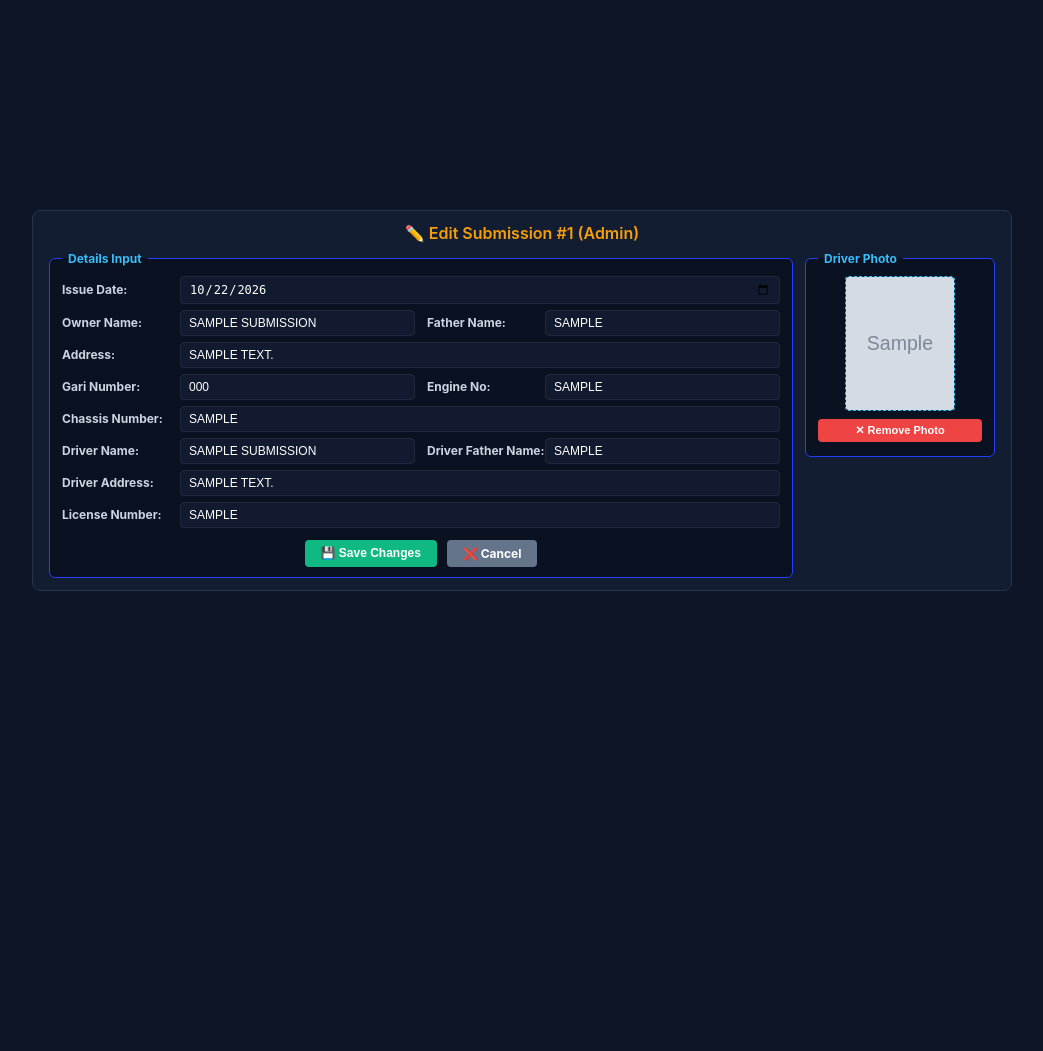
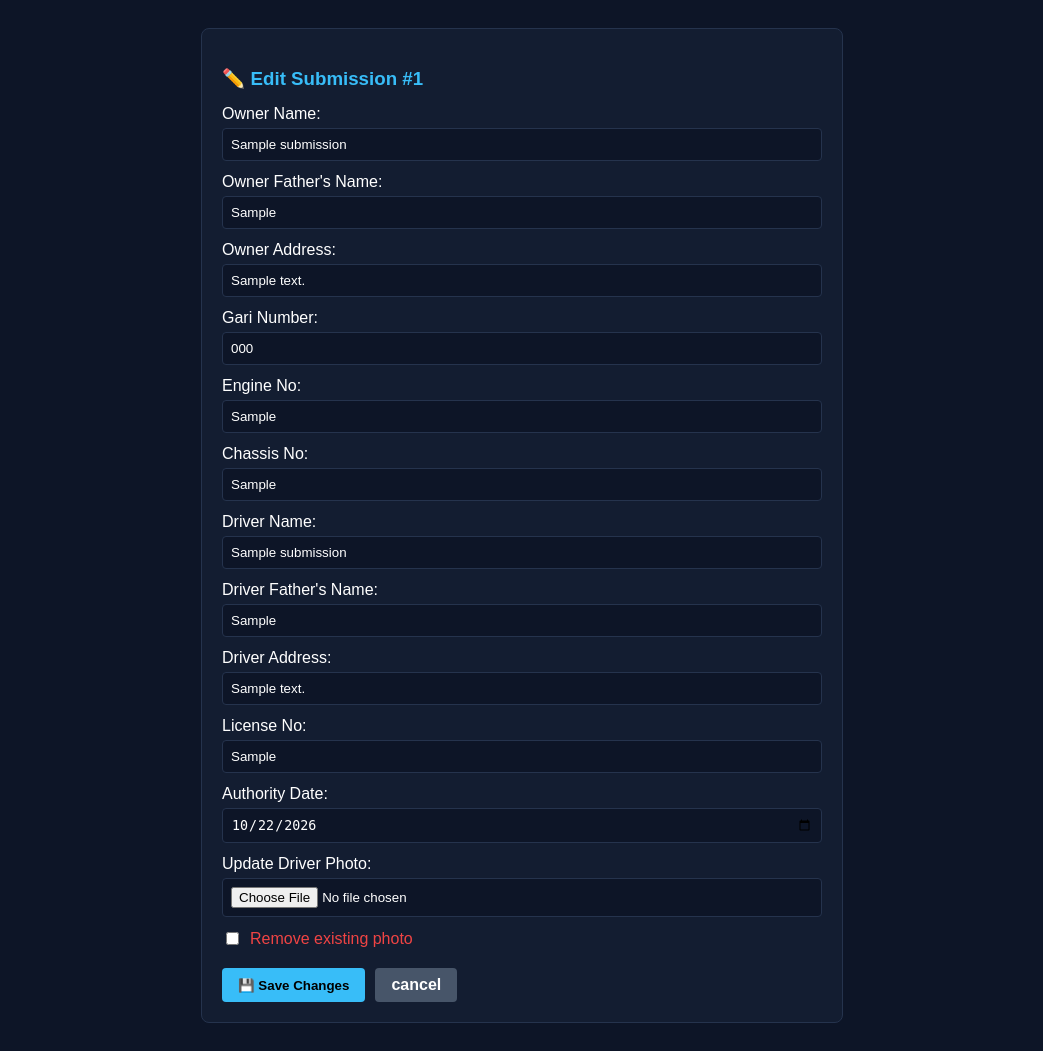
Before and after one commit to amiomeye-sys/vehicle-app, a Flask app: page /admin/edit/1 in a window 1280 px wide. Shown: the whole page, without its empty margins (118-1161 px from the left). Before the commit the page ends 591 px from the top, so only its background shows below. Run offline with Flask 3, Linux system fonts and the light colour scheme; tables that the repository leaves empty hold one stand-in row (values such as "Sample post"); grey boxes marked "Sample" are stand-in pictures.

Commit message:
fix client photo saving in app.py and add remove photo support in admin edit form

```diff
--- a/app.py
+++ b/app.py
@@ -73,9 +73,12 @@ def calculate_valid_upto(date_str):
     except Exception:
         return ""
 
-def process_and_save_photo(file_obj, data_id):
+def process_and_save_photo(file_input, data_id):
     try:
-        in_img = Image.open(file_obj.stream)
+        if hasattr(file_input, 'stream'):
+            in_img = Image.open(file_input.stream)
+        else:
+            in_img = Image.open(file_input)
         in_img.thumbnail((400, 400))
         final_photo = in_img.convert("RGB")
     except Exception:
@@ -190,8 +193,7 @@ def client_form():
             temp_path = form_data.get('temp_photo_path')
             final_path = None
             if temp_path and os.path.exists(temp_path):
-                with open(temp_path, 'rb') as f:
-                    final_path = process_and_save_photo(f, data_id)
+                final_path = process_and_save_photo(temp_path, data_id)
                 try:
                     os.remove(temp_path)
                 except Exception:
@@ -286,6 +288,7 @@ def edit_submission(data_id):
             if photo_path:
                 cursor.execute('UPDATE submissions SET photo_path = ? WHERE id = ?', (photo_path, data_id))
 
+        # Jodi admin photo remove/delete checkbox check kore
         if request.form.get('remove_photo') == '1':
             cursor.execute('UPDATE submissions SET photo_path = NULL WHERE id = ?', (data_id,))
 
--- a/templates/edit_submission.html
+++ b/templates/edit_submission.html
@@ -2,91 +2,81 @@
 <html lang="en">
 <head>
     <meta charset="UTF-8">
-    <title>Edit Submission #{{ item.id }}</title>
+    <title>Edit Submission</title>
     <style>
-        * { box-sizing: border-box; margin: 0; padding: 0; }
-        body { background-color: #0d1527; color: #f8fafc; font-family: -apple-system, BlinkMacSystemFont, "Segoe UI", Roboto, sans-serif; font-size: 13px; padding: 10px; min-height: 100vh; display: flex; align-items: center; justify-content: center; }
-        .container { width: 100%; max-width: 980px; background: #131d31; padding: 12px 16px; border-radius: 8px; border: 1px solid #25334d; }
-        h3 { color: #f59e0b; text-align: center; margin-bottom: 8px; font-size: 16px; font-weight: 600; }
-        .form-layout { display: flex; gap: 12px; align-items: flex-start; }
-        .fieldset-box { border: 1px solid #253eff; border-radius: 6px; padding: 10px 12px; background: #0a1120; }
-        .fieldset-box legend { color: #38bdf8; font-size: 12px; font-weight: bold; padding: 0 6px; }
-        .left-fields { flex: 1; display: grid; grid-template-columns: 1fr 1fr; gap: 6px 12px; }
-        .form-group { display: flex; align-items: center; gap: 8px; }
-        .full-width { grid-column: span 2; }
-        label { width: 110px; font-weight: bold; color: #cbd5e1; font-size: 12px; white-space: nowrap; flex-shrink: 0; }
-        input[type="text"], input[type="date"] { flex: 1; width: 100%; padding: 5px 8px; border-radius: 4px; border: 1px solid #1e293b; background: #111a2e; color: #fff; font-size: 12px; text-transform: uppercase; }
-        input[type="text"]:focus, input[type="date"]:focus { outline: none; border-color: #f59e0b; }
-        .photo-section { width: 190px; flex-shrink: 0; display: flex; flex-direction: column; align-items: center; justify-content: flex-start; }
-        .photo-preview { width: 110px; height: 135px; border: 1px dashed #38bdf8; margin-bottom: 8px; display: flex; align-items: center; justify-content: center; color: #64748b; text-align: center; font-size: 11px; background: #111a2e; overflow: hidden; cursor: pointer; border-radius: 4px; }
-        .photo-preview img { width: 100%; height: 100%; object-fit: cover; }
-        .btn-photo-action { width: 100%; padding: 5px 8px; font-size: 11px; font-weight: bold; border: none; border-radius: 4px; cursor: pointer; margin-bottom: 4px; }
-        .btn-remove { background: #ef4444; color: white; }
-        .btn-telegram { background: #0284c7; color: white; }
-        .button-row { grid-column: span 2; display: flex; gap: 10px; justify-content: center; margin-top: 6px; }
-        .btn { padding: 6px 16px; font-size: 12px; font-weight: bold; border-radius: 4px; border: none; cursor: pointer; text-decoration: none; display: inline-flex; align-items: center; justify-content: center; }
-        .btn-save { background: #10b981; color: white; }
-        .btn-save:hover { background: #059669; }
-        .btn-cancel { background: #64748b; color: white; }
-        .btn-cancel:hover { background: #475569; }
+        body { background-color: #0d1527; color: #fff; font-family: sans-serif; padding: 20px; }
+        .container { max-width: 600px; background: #131d31; padding: 20px; border-radius: 8px; border: 1px solid #25334d; margin: auto; }
+        h3 { color: #38bdf8; margin-bottom: 15px; }
+        .form-group { margin-bottom: 12px; display: flex; flex-direction: column; gap: 5px; }
+        input { padding: 8px; border-radius: 4px; border: 1px solid #25334d; background: #0d1527; color: #fff; }
+        .btn-group { margin-top: 20px; display: flex; gap: 10px; }
+        .btn { padding: 8px 16px; border-radius: 4px; font-weight: bold; border: none; cursor: pointer; text-decoration: none; }
+        .btn-save { background: #38bdf8; color: #000; }
+        .btn-back { background: #475569; color: white; }
     </style>
 </head>
 <body>
     <div class="container">
-        <h3>✏️ Edit Submission #{{ item.id }} (Admin)</h3>
-        <form action="/admin/edit/{{ item.id }}" method="POST" enctype="multipart/form-data">
-            <div class="form-layout">
-                <fieldset class="fieldset-box left-fields">
-                    <legend>Details Input</legend>
-                    <div class="form-group full-width"><label>Issue Date:</label><input type="date" name="date" value="{{ formatted_date }}" required></div>
-                    <div class="form-group"><label>Owner Name:</label><input type="text" name="owner_name" value="{{ item.owner_name }}" required></div>
-                    <div class="form-group"><label>Father Name:</label><input type="text" name="owner_father" value="{{ item.owner_father }}" required></div>
-                    <div class="form-group full-width"><label>Address:</label><input type="text" name="owner_address" value="{{ item.owner_address }}" required></div>
-                    <div class="form-group"><label>Gari Number:</label><input type="text" name="gari_number" value="{{ item.gari_number }}" required></div>
-                    <div class="form-group"><label>Engine No:</label><input type="text" name="engine_no" value="{{ item.engine_no }}" required></div>
-                    <div class="form-group full-width"><label>Chassis Number:</label><input type="text" name="chassis_no" value="{{ item.chassis_no }}" required></div>
-                    <div class="form-group"><label>Driver Name:</label><input type="text" name="driver_name" value="{{ item.driver_name }}" required></div>
-                    <div class="form-group"><label>Driver Father Name:</label><input type="text" name="driver_father" value="{{ item.driver_father }}" required></div>
-                    <div class="form-group full-width"><label>Driver Address:</label><input type="text" name="driver_address" value="{{ item.driver_address }}" required></div>
-                    <div class="form-group full-width"><label>License Number:</label><input type="text" name="license_no" value="{{ item.license_no }}" required></div>
+        <h3>✏️ Edit Submission #{{ item.id }}</h3>
+        <form method="POST" enctype="multipart/form-data">
+            <div class="form-group">
+                <label>Owner Name:</label>
+                <input type="text" name="owner_name" value="{{ item.owner_name }}">
+            </div>
+            <div class="form-group">
+                <label>Owner Father's Name:</label>
+                <input type="text" name="owner_father" value="{{ item.owner_father }}">
+            </div>
+            <div class="form-group">
+                <label>Owner Address:</label>
+                <input type="text" name="owner_address" value="{{ item.owner_address }}">
+            </div>
+            <div class="form-group">
+                <label>Gari Number:</label>
+                <input type="text" name="gari_number" value="{{ item.gari_number }}">
+            </div>
+            <div class="form-group">
+                <label>Engine No:</label>
+                <input type="text" name="engine_no" value="{{ item.engine_no }}">
+            </div>
+            <div class="form-group">
+                <label>Chassis No:</label>
+                <input type="text" name="chassis_no" value="{{ item.chassis_no }}">
+            </div>
+            <div class="form-group">
+                <label>Driver Name:</label>
+                <input type="text" name="driver_name" value="{{ item.driver_name }}">
+            </div>
+            <div class="form-group">
+                <label>Driver Father's Name:</label>
+                <input type="text" name="driver_father" value="{{ item.driver_father }}">
+            </div>
+            <div class="form-group">
+                <label>Driver Address:</label>
+                <input type="text" name="driver_address" value="{{ item.driver_address }}">
+            </div>
+            <div class="form-group">
+                <label>License No:</label>
+                <input type="text" name="license_no" value="{{ item.license_no }}">
+            </div>
+            <div class="form-group">
+                <label>Authority Date:</label>
+                <input type="date" name="date" value="{{ formatted_date }}">
+            </div>
+            <div class="form-group">
+                <label>Update Driver Photo:</label>
+                <input type="file" name="driver_photo">
+            </div>
+            <div class="form-group" style="flex-direction: row; align-items: center; gap: 8px;">
+                <input type="checkbox" name="remove_photo" value="1" id="remove_photo" style="width: auto;">
+                <label for="remove_photo" style="color: #ef4444; cursor: pointer;">Remove existing photo</label>
+            </div>
 
-                    <div class="button-row">
-                        <button type="submit" class="btn btn-save">💾 Save Changes</button>
-                        <a href="/admin" class="btn btn-cancel">❌ Cancel</a>
-                    </div>
-                </fieldset>
-
-                <fieldset class="fieldset-box photo-section">
-                    <legend>Driver Photo</legend>
-                    <div class="photo-preview" id="previewContainer" onclick="document.getElementById('photoInput').click();">
-                        {% if item.photo_path %}
-                            <img src="/{{ item.photo_path }}">
-                        {% else %}
-                            Click to Add Photo<br>(Auto White BG)
-                        {% endif %}
-                    </div>
-                    <input type="file" name="driver_photo" accept="image/*" id="photoInput" style="display: none;" onchange="previewImage(event)">
-                    <button type="button" class="btn-photo-action btn-remove" onclick="removePhoto()">✕ Remove Photo</button>
-                </fieldset>
+            <div class="btn-group">
+                <button type="submit" class="btn btn-save">💾 Save Changes</button>
+                <a href="/admin" class="btn btn-back">cancel</a>
             </div>
         </form>
     </div>
-
-    <script>
-        function previewImage(event) {
-            const reader = new FileReader();
-            reader.onload = function(){
-                const output = document.getElementById('previewContainer');
-                output.innerHTML = `<img src="${reader.result}">`;
-            };
-            if(event.target.files[0]) {
-                reader.readAsDataURL(event.target.files[0]);
-            }
-        }
-        function removePhoto() {
-            document.getElementById('previewContainer').innerHTML = 'Click to Add Photo<br>(Auto White BG)';
-            document.getElementById('photoInput').value = '';
-        }
-    </script>
 </body>
 </html>
```
